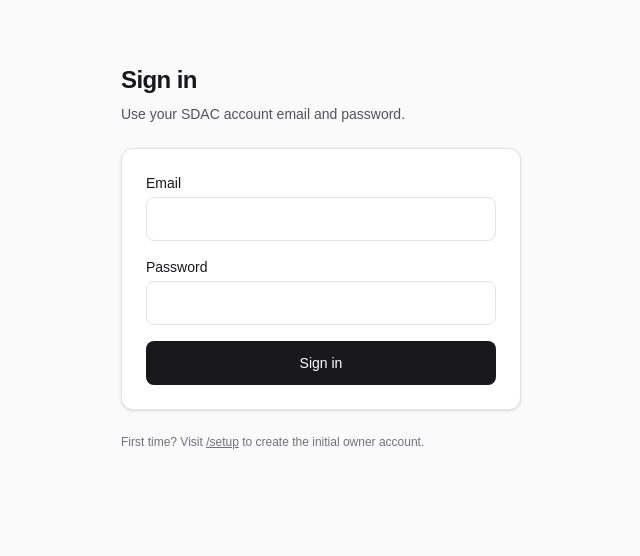
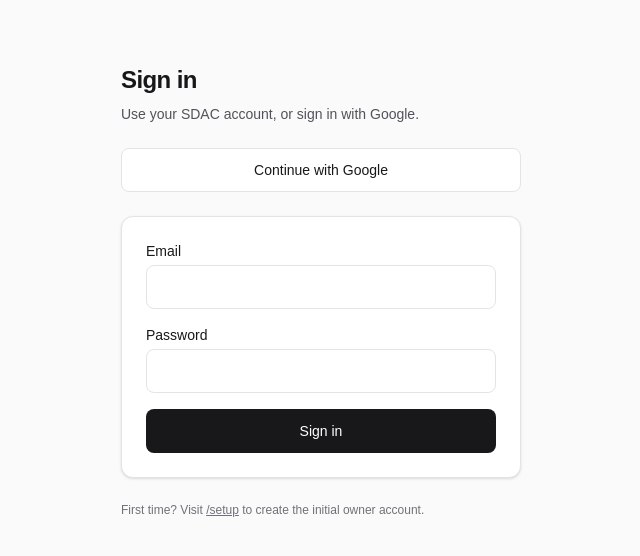
Before and after one commit to raw33/sdac, a Next.js app: page /login in a window 1280 px wide. Shown: the top 556 px of the page, without its empty margins (319-959 px from the left). Built offline with nearby package versions, Linux system fonts and the light colour scheme.

Commit message:
Add Google OAuth sign-in button

```diff
--- a/src/app/login/page.tsx
+++ b/src/app/login/page.tsx
@@ -15,9 +15,19 @@ export default function LoginPage() {
         <div className="flex flex-col gap-2">
           <h1 className="text-2xl font-semibold tracking-tight">Sign in</h1>
           <p className="text-sm text-zinc-600">
-            Use your SDAC account email and password.
+            Use your SDAC account, or sign in with Google.
           </p>
         </div>
+
+        <button
+          className="h-11 rounded-lg border border-zinc-200 bg-white text-sm font-medium hover:bg-zinc-50"
+          type="button"
+          onClick={() => {
+            void signIn("google", { callbackUrl: "/app" });
+          }}
+        >
+          Continue with Google
+        </button>
 
         <form
           className="rounded-xl border border-zinc-200 bg-white p-6 shadow-sm"
```
